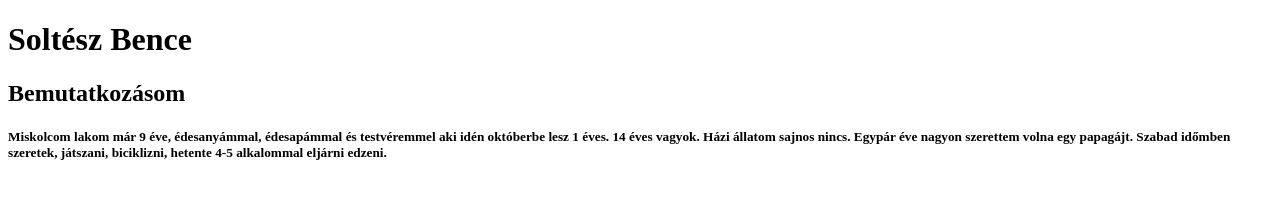
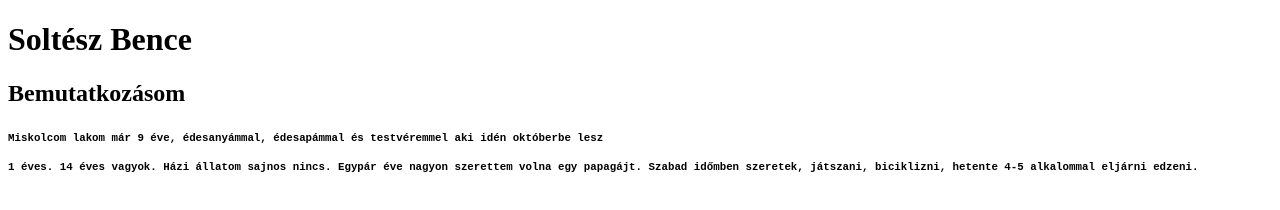
Before and after one commit to solteszb/IKT-h-zi-feladat-bemutatkoz-s, a plain HTML site: page index.html in a window 1280 px wide. Drawn offline with Linux system fonts and the light colour scheme.

Commit message:
ł<nbnmz

```diff
--- a/index.html
+++ b/index.html
@@ -8,9 +8,9 @@
 </head>
 <body>
   <p><h2>Bemutatkozásom</h2></p>
-  <p><h5>Miskolcom lakom már 9 éve, édesanyámmal, édesapámmal és testvéremmel aki idén októberbe lesz 1 éves. 14 éves vagyok.
-     Házi állatom sajnos nincs. Egypár éve nagyon szerettem volna egy papagájt. Szabad időmben szeretek, játszani, biciklizni, hetente 4-5 alkalommal eljárni edzeni.
-  </h5></p>
+  <p><h5><tt>Miskolcom lakom már 9 éve, édesanyámmal, édesapámmal és testvéremmel aki idén októberbe lesz </p>
+    <p>1 éves. 14 éves vagyok. Házi állatom sajnos nincs. Egypár éve nagyon szerettem volna egy papagájt. Szabad időmben szeretek, játszani, biciklizni, hetente 4-5 alkalommal eljárni edzeni.
+    </tt></h5></p>
 
 </body>
 </html>
```
